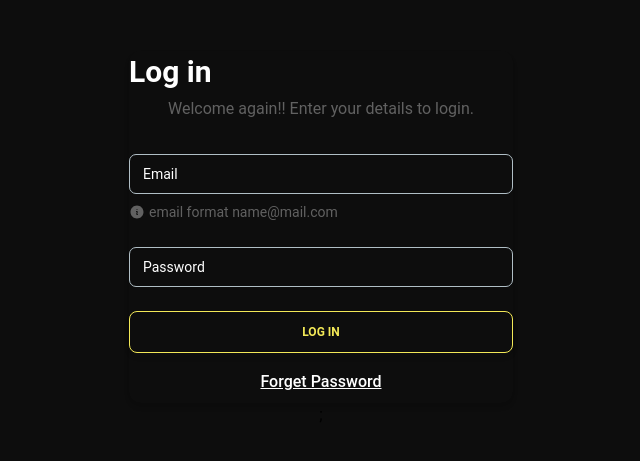
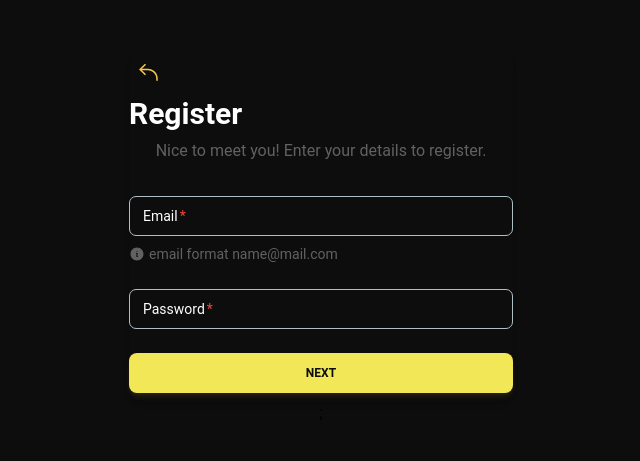
Before and after one commit to AliceLzz/wave-hi, a React (Create React App) app: page / in a window 1280 px wide. Shown: the part 161-622 px from the top of the page, without its empty margins (319-959 px from the left). Built offline with nearby package versions, Linux system fonts and the light colour scheme.

Commit message:
Register component added

```diff
--- a/src/App.js
+++ b/src/App.js
@@ -1,8 +1,9 @@
 import { Login } from "./components/Login";
+import { Register } from "./components/Register";
 function App() {
     return (
         <div className="bg-dark-100 min-h-screen flex flex-col justify-center items-center">
-            <Login />;
+            <Register />;
         </div>
     );
 }
--- /dev/null
+++ b/src/components/Register.jsx
@@ -0,0 +1,70 @@
+import { Card, Input, Button, Typography } from "@material-tailwind/react";
+import { IconButton } from "@material-tailwind/react";
+import arrow from "../img/Union.svg";
+export function Register() {
+    return (
+        <Card color="transparent" shadow={true} className="items-center">
+            <a href="#" className="self-start">
+                <IconButton
+                    variant="text"
+                    className="rounded-full active:bg-dark-100"
+                >
+                    <img src={arrow} alt="arrow to go back" className="w-8" />
+                </IconButton>
+            </a>
+            <Typography variant="h3" className="text-light-100 self-start">
+                Register
+            </Typography>
+            <Typography color="gray" className="mt-1 font-normal">
+                Nice to meet you! Enter your details to register.
+            </Typography>
+            <form className="mt-8 mb-2 w-80 sm:w-96">
+                <div className="mb-1 flex flex-col gap-6">
+                    <div>
+                        <Input
+                            type="email"
+                            variant="outlined"
+                            label="Email"
+                            color="white"
+                            required
+                        />
+                        <Typography
+                            variant="small"
+                            color="gray"
+                            className="mt-2 flex items-center gap-1 font-normal"
+                        >
+                            <svg
+                                xmlns="http://www.w3.org/2000/svg"
+                                viewBox="0 0 24 24"
+                                fill="currentColor"
+                                className="-mt-px h-4 w-4"
+                            >
+                                <path
+                                    fillRule="evenodd"
+                                    d="M2.25 12c0-5.385 4.365-9.75 9.75-9.75s9.75 4.365 9.75 9.75-4.365 9.75-9.75 9.75S2.25 17.385 2.25 12zm8.706-1.442c1.146-.573 2.437.463 2.126 1.706l-.709 2.836.042-.02a.75.75 0 01.67 1.34l-.04.022c-1.147.573-2.438-.463-2.127-1.706l.71-2.836-.042.02a.75.75 0 11-.671-1.34l.041-.022zM12 9a.75.75 0 100-1.5.75.75 0 000 1.5z"
+                                    clipRule="evenodd"
+                                />
+                            </svg>
+                            email format name@mail.com
+                        </Typography>
+                    </div>
+
+                    <Input
+                        type="password"
+                        variant="outlined"
+                        label="Password"
+                        color="white"
+                        required
+                    />
+                </div>
+                <Button
+                    className="mt-6 bg-primary-100 text-dark-100 shadow-md shadow-secondary-100/10 hover:shadow-lg hover:shadow-secondary-100/20 focus:opacity-[0.85] focus:shadow-none active:opacity-[0.85] active:shadow-none"
+                    fullWidth
+                    type="submit"
+                >
+                    Next
+                </Button>
+            </form>
+        </Card>
+    );
+}
```
Also changed, not shown: src/img/Union.svg (added).
